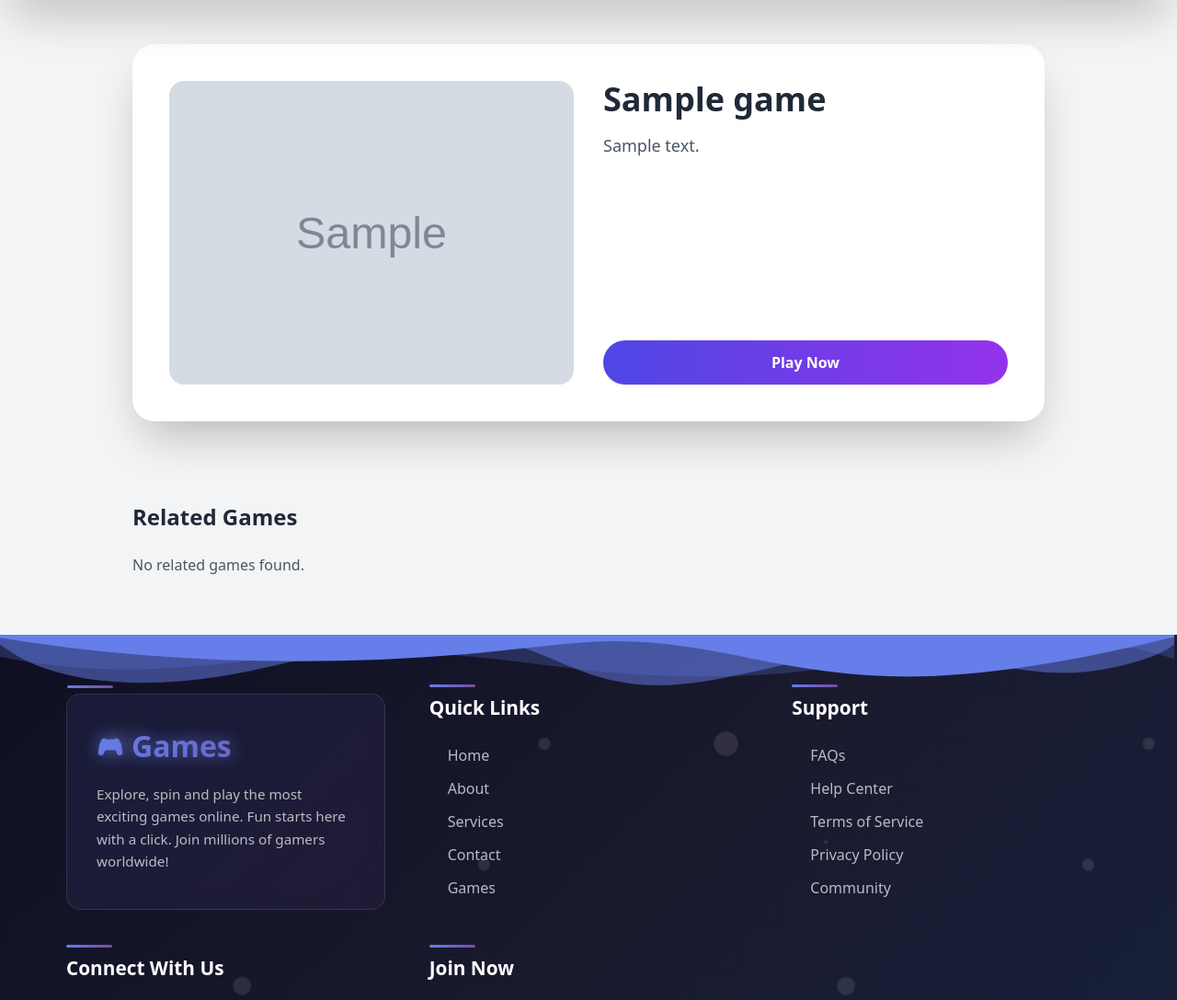
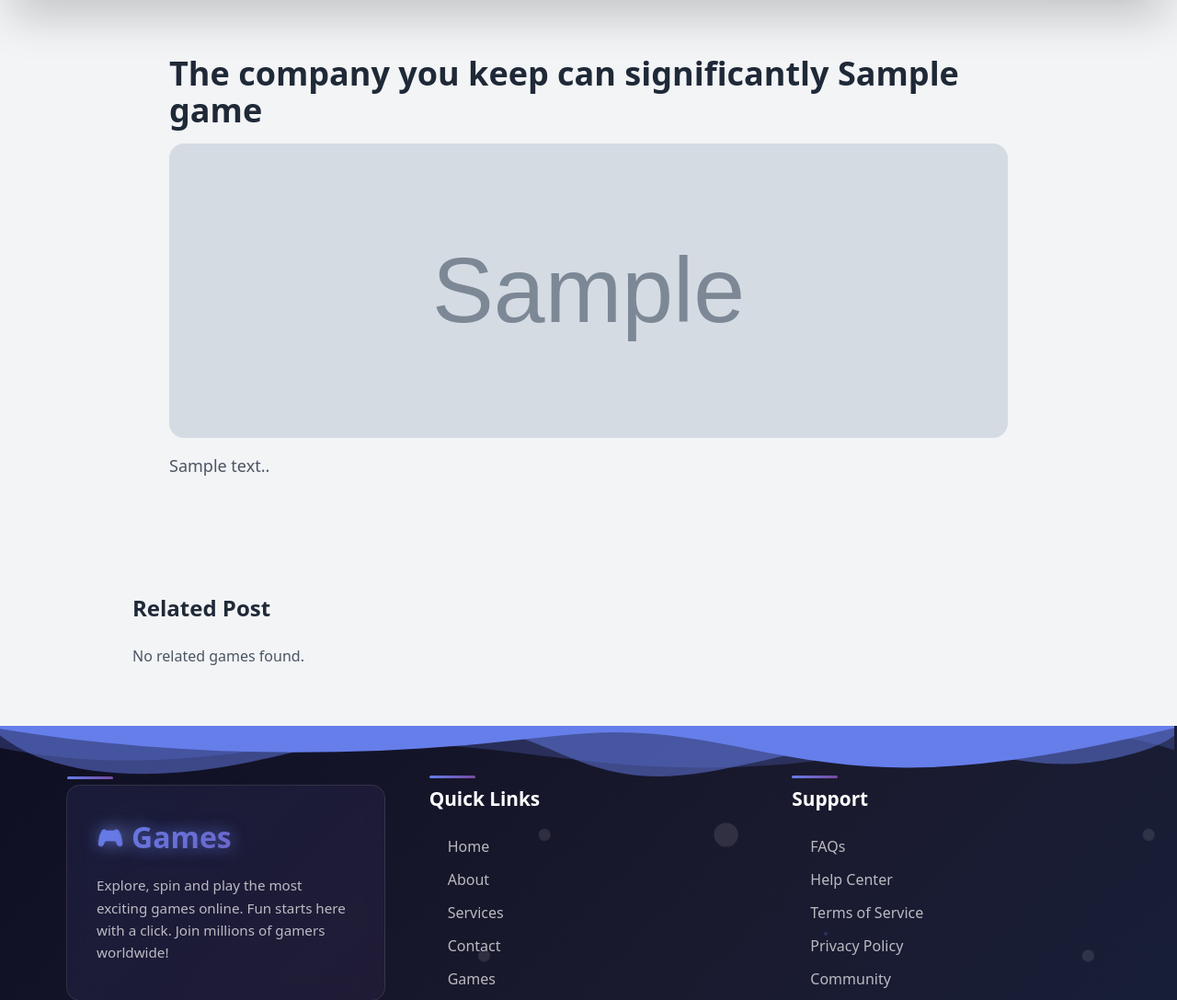
Before and after one commit to saroeuntola/fanciwheel, a PHP site: page /game-detail.php?id=1 in a window 1280 px wide. Shown: the part 65-1152 px from the top of the page at 92% size. Run offline with PHP 8.4, Linux system fonts and the light colour scheme; tables that the repository leaves empty or names only in its code hold one stand-in row (values such as "Sample post"); grey boxes marked "Sample" are stand-in pictures; some libraries are stand-ins or nearby versions.

Commit message:
fix design detail

```diff
--- a/game-detail.php
+++ b/game-detail.php
@@ -29,47 +29,37 @@
 <body class="bg-gray-100">
   <?php include 'navbar.php'; ?>
   <?php include 'loading.php'; ?>
-
   <!-- Game Detail -->
-  <div class="max-w-5xl mx-auto py-12 px-4 mb-10">
-    <div class="bg-white rounded-3xl shadow-2xl p-6 md:p-10">
-      <div class="flex flex-col md:flex-row gap-8">
+  <div class="max-w-5xl mx-auto py-5 px-4 mb-10">
+    <div class="md:p-10">
+      <div class="md:flex-row gap-8">
+              <!-- Game Info -->
+              <div class=" justify-between">
+          <div>
+            <h1 class="text-4xl font-extrabold text-gray-800 mb-4">
+            The company you keep can significantly <?= htmlspecialchars($game['name']) ?>
+            </h1>
+          </div>
+        </div>
         <!-- Game Image -->
-        <div class="md:w-1/2 overflow-hidden rounded-2xl">
+        <div class="w-full overflow-hidden rounded-2xl">
           <img
             src="<?= './admin/page/game/' . htmlspecialchars($game['image']) ?>"
             alt="<?= htmlspecialchars($game['name']) ?>"
-            class="w-full h-auto object-cover hover:scale-105 transition-transform duration-500 "
+            class="w-full h-80 object-cover hover:scale-105 transition-transform duration-500 "
           />
         </div>
+        <p class="text-lg text-gray-600 mb-6 leading-relaxed mt-4">
+              <?= nl2br(htmlspecialchars($game['description'])) ?>.
 
-        <!-- Game Info -->
-        <div class="md:w-1/2 flex flex-col justify-between">
-          <div>
-            <h1 class="text-4xl font-extrabold text-gray-800 mb-4">
-              <?= htmlspecialchars($game['name']) ?>
-            </h1>
-            <p class="text-lg text-gray-600 mb-6 leading-relaxed">
-              <?= nl2br(htmlspecialchars($game['description'])) ?>
-            </p>
-          </div>
-
-          <!-- Action Button -->
-          <a
-            href="<?= htmlspecialchars($game['game_link']) ?>"
-            class="inline-block w-full md:w-auto text-center bg-gradient-to-r from-indigo-600 to-purple-600 text-white px-6 py-3 rounded-full font-semibold shadow hover:from-indigo-700 hover:to-purple-700 transition-all duration-300"
-            target="_blank" rel="noopener noreferrer"
-          >
-            Play Now
-          </a>
-        </div>
+        </p>
       </div>
     </div>
   </div>
 
   <!-- Related Games -->
   <div class="max-w-5xl mx-auto px-4 mb-16">
-    <h2 class="text-2xl font-bold text-gray-800 mb-6">Related Games</h2>
+    <h2 class="text-2xl font-bold text-gray-800 mb-6">Related Post</h2>
     <?php if (count($relatedGames)): ?>
       <div class="grid grid-cols-1 sm:grid-cols-2 md:grid-cols-4 gap-6">
         <?php foreach ($relatedGames as $related): ?>
--- a/navbar.php
+++ b/navbar.php
@@ -213,7 +213,6 @@
             </button>
           </div>
         </form>
-
     </div>
   </div>
 </nav>
```
Also changed, not shown: card.php (+4 -10 lines).
